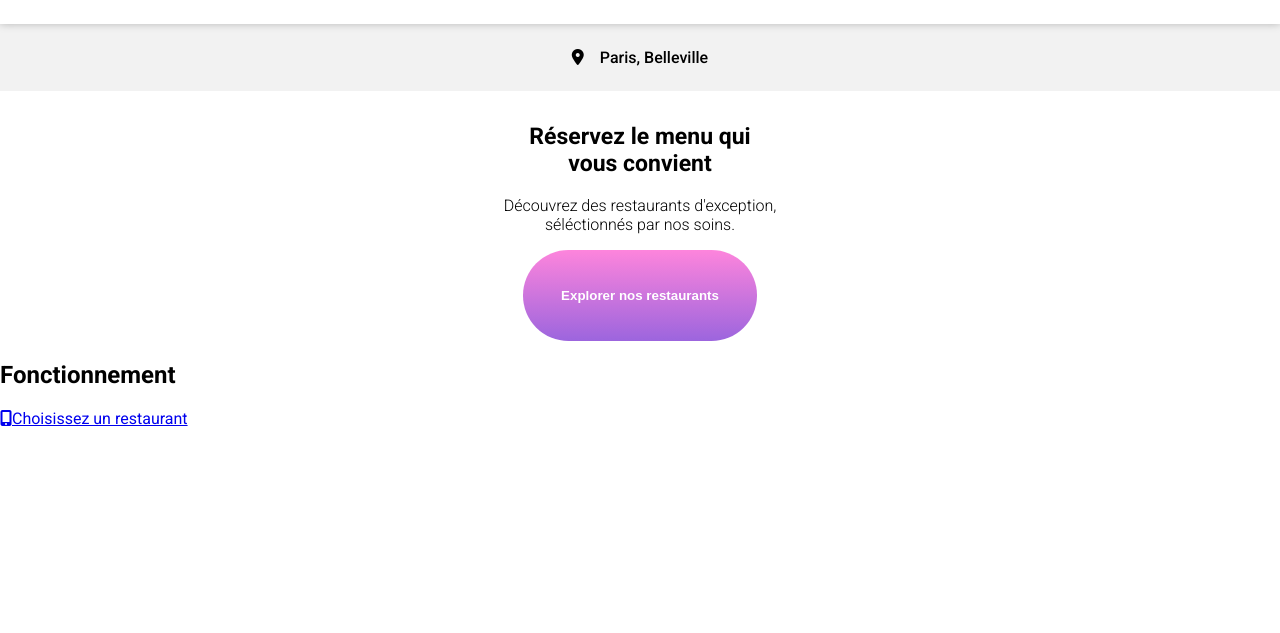
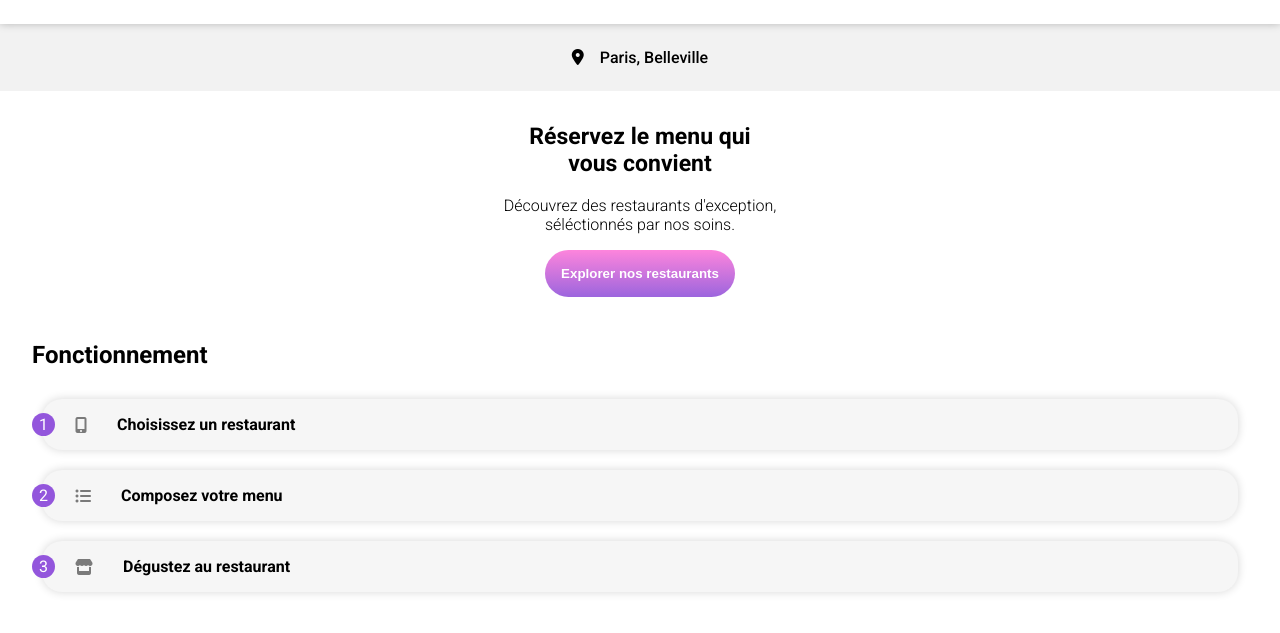
Before and after one commit to Tomdevweb/Ohmyfood, a website: page index.html in a window 1280 px wide. Shown: the part 63-696 px from the top of the page. Drawn offline with Linux system fonts and the light colour scheme; a web font is replaced by a local one.

Commit message:
section1  filters

```diff
--- a/index.html
+++ b/index.html
@@ -33,7 +33,6 @@
     </header>
     <!-- MAIN -->
     <main>
-      <section class="section1">
       <div class="location">
         <i class="fa-solid fa-location-dot location__icon"></i>
         <p>Paris, Belleville</p>
@@ -52,14 +51,27 @@
         <button class="explorer__btn">Explorer nos restaurants</button>
       </div>
 
+      <!-- functioning-->
+      <section class="section1">
         <div class="filters">
-          <h2>Fonctionnement</h2>
-          <a href="#">
-            <!-- <i></i>  -->
-            <i class="fa-solid fa-mobile-screen-button"></i>Choisissez un
-            restaurant
-          </a>
-          <a href="#"> </a>
+          <h2 class="filters__title">Fonctionnement</h2>
+          <div class="filters__steps">
+            <div class="filters__step">
+              <div class="filters__numbers">1</div>
+              <i class="fas fa-mobile-alt filters__icons"></i>
+              <p class="filters__text">Choisissez un restaurant</p>
+            </div>
+            <div class="filters__step">
+              <div class="filters__numbers">2</div>
+              <i class="fas fa-list-ul filters__icons"></i>
+              <p class="filters__text">Composez votre menu</p>
+            </div>
+            <div class="filters__step">
+              <div class="filters__numbers">3</div>
+              <i class="fas fa-store filters__icons"></i>
+              <p class="filters__text">Dégustez au restaurant</p>
+            </div>
+          </div>
         </div>
       </section>
     </main>
--- /dev/null
+++ b/layouts/_base.scss
@@ -0,0 +1,8 @@
+* {
+  box-sizing: border-box;
+}
+
+body {
+  margin: 0;
+  font-family: "Roboto", sans-serif;
+}
--- a/style.scss
+++ b/style.scss
@@ -1,9 +1,4 @@
-body {
-  margin: 0;
-  font-family: "Roboto", sans-serif;
-  box-sizing: border-box;
-}
-
+@import "./layouts/base";
 @import "./layouts/header";
 
 .location {
@@ -34,7 +29,7 @@ body {
     font-weight: bold;
     border: none;
     border-radius: 200px;
-    padding: 3%;
+    padding: 1rem;
     background-image: linear-gradient(
       to top,
       rgba(147, 86, 220, 0.9),
@@ -42,3 +37,52 @@ body {
     );
   }
 }
+
+.section1 {
+  width: 100%;
+  background-color: white;
+  display: flex;
+  flex-direction: column;
+  justify-content: center;
+  align-items: center;
+  padding: 25px 0;
+}
+
+.filters {
+  width: 95%;
+  display: flex;
+  flex-direction: column;
+  background-color: white;
+
+  &__steps {
+    display: flex;
+    flex-direction: column;
+    justify-content: center;
+  }
+
+  &__step {
+    display: flex;
+    align-items: center;
+    background-color: #f6f6f6;
+    border-radius: 20px;
+    margin: 10px;
+    box-shadow: 0px 0px 10px 0px rgb(0 0 0 / 16%);
+  }
+
+  &__numbers {
+    background-color: #9356dc;
+    color: white;
+    border-radius: 400px;
+    padding: 2px 7px 2px 7px;
+    margin: 0 -10px;
+  }
+
+  &__icons {
+    color: #7a7a7a;
+    margin: 0 30px;
+  }
+
+  &__text {
+    font-weight: 600;
+  }
+}
```
Also changed, not shown: style.css, 1 other file. Lines whose indentation alone changed are shown as unchanged.
